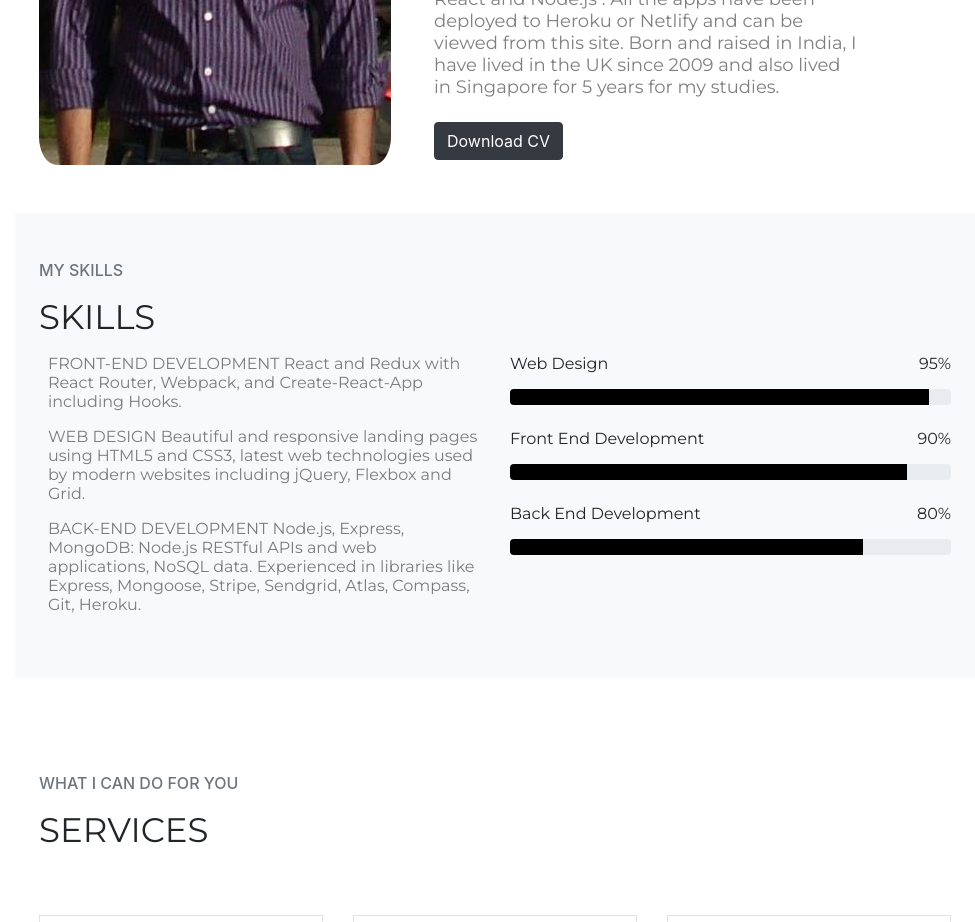
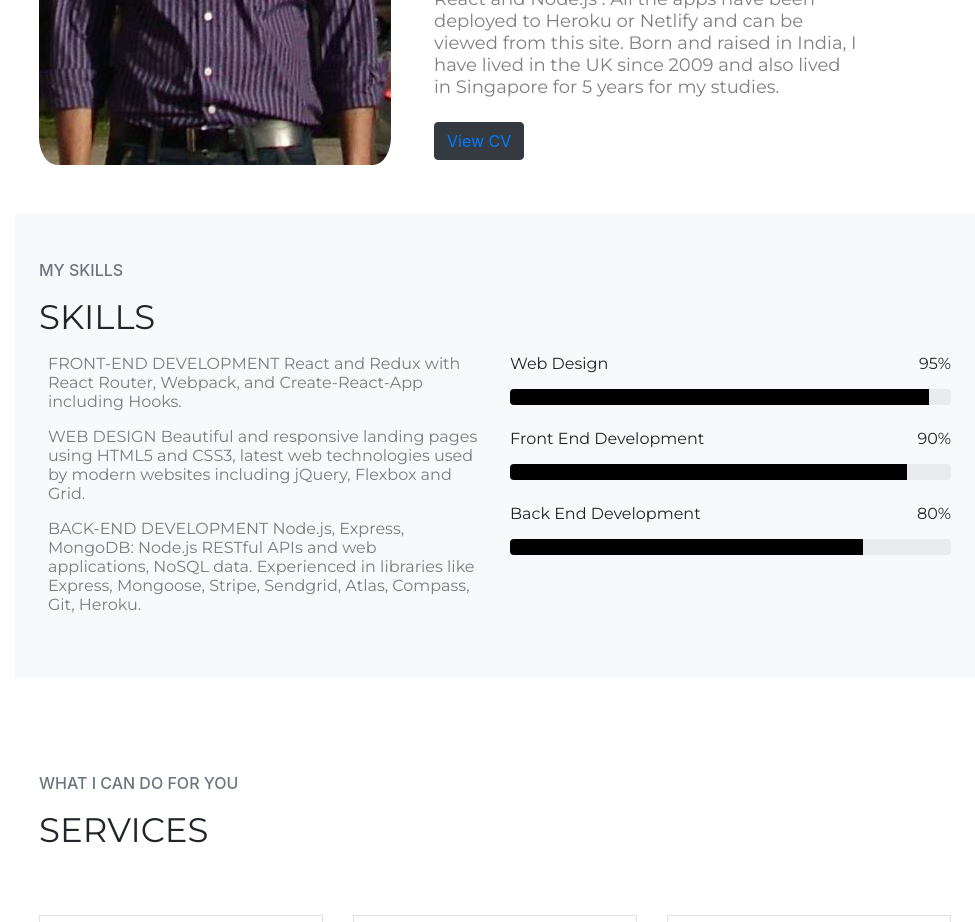
Before and after one commit to shenoy/port-folio, a plain HTML site: page index.html in a window 1280 px wide. Shown: the part 1420-2342 px from the top of the page, without its empty margins (305-1280 px from the left). Drawn offline with nearby package versions, Linux system fonts and the light colour scheme.

Commit message:
cv added

```diff
--- a/index.html
+++ b/index.html
@@ -137,7 +137,7 @@
                     Born and raised in India, I have lived in
                    the UK since 2009 and also lived in Singapore for 5 years for my studies.
                 </p>
-                <button class="btn btn-dark text-uu mr-3">Download CV</button>
+                <button class="btn btn-dark text-uu mr-3"><a href="./assets/CV.pdf">View CV</a></button>
               </div>
             </div>
           </section>
```
Also changed, not shown: 1 other file.
